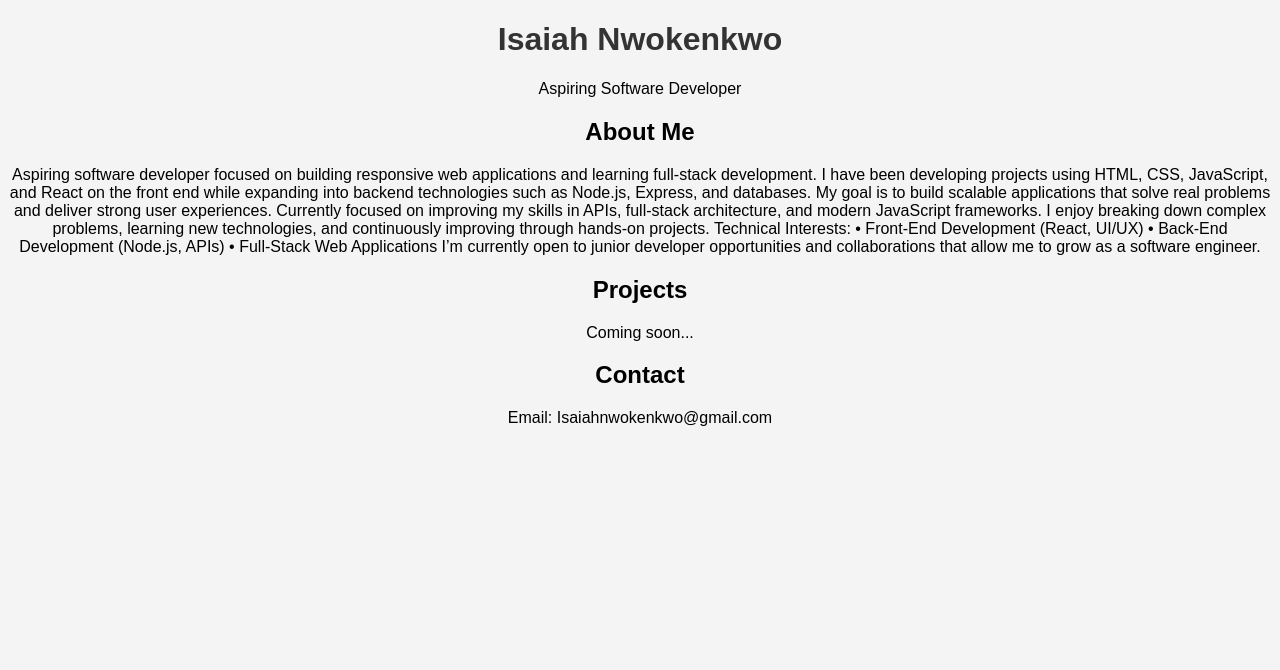
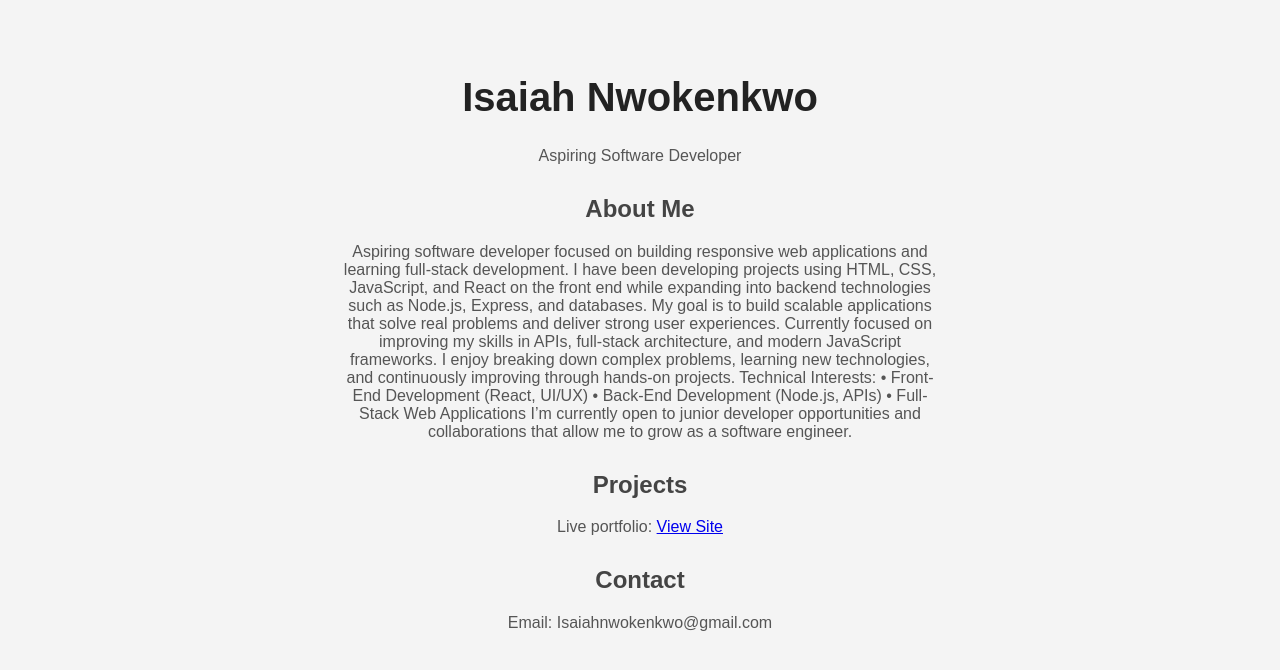
Before and after one commit to isaiahndroid/portfolio-site, a plain HTML site: page index.html in a window 1280 px wide. Drawn offline with Linux system fonts and the light colour scheme.

Commit message:
Day 1 portfolio

```diff
--- a/index.html
+++ b/index.html
@@ -11,8 +11,12 @@
 
   <h2>About Me</h2>
   <p>Aspiring software developer focused on building responsive web applications and learning full-stack development.
-    I have been developing projects using HTML, CSS, JavaScript, and React on the front end while expanding into backend technologies such as Node.js, Express, and databases. My goal is to build scalable applications that solve real problems and deliver strong user experiences.
+
+    I have been developing projects using HTML, CSS, JavaScript, and React on the front end while expanding into backend technologies such as Node.js, Express, and databases.
+     My goal is to build scalable applications that solve real problems and deliver strong user experiences.
+
     Currently focused on improving my skills in APIs, full-stack architecture, and modern JavaScript frameworks. I enjoy breaking down complex problems, learning new technologies, and continuously improving through hands-on projects.
+
     Technical Interests:
 • Front-End Development (React, UI/UX)
 • Back-End Development (Node.js, APIs)
@@ -21,8 +25,10 @@
 I’m currently open to junior developer opportunities and collaborations that allow me to grow as a software engineer.
 </p>
 
-  <h2>Projects</h2>
-  <p>Coming soon...</p>
+  <h2>Projects </h2>
+    <p>Live portfolio: <a href="https://isaiahndroid.github.io/portfolio-site/" target="_blank">View Site</a></p>
+
+
 
   <h2>Contact</h2>
   <p>Email: Isaiahnwokenkwo@gmail.com</p>
--- a/style.css
+++ b/style.css
@@ -2,8 +2,21 @@ body {
   font-family: Arial;
   background-color: #f4f4f4;
   text-align: center;
+  padding: 40px;
 }
 
 h1 {
-  color: #333;
+  color: #222;
+  font-size: 40px;
 }
+
+h2 {
+  margin-top: 30px;
+  color: #444;
+}
+
+p {
+  max-width: 600px;
+  margin: 10px auto;
+  color: #555;
+}
```
